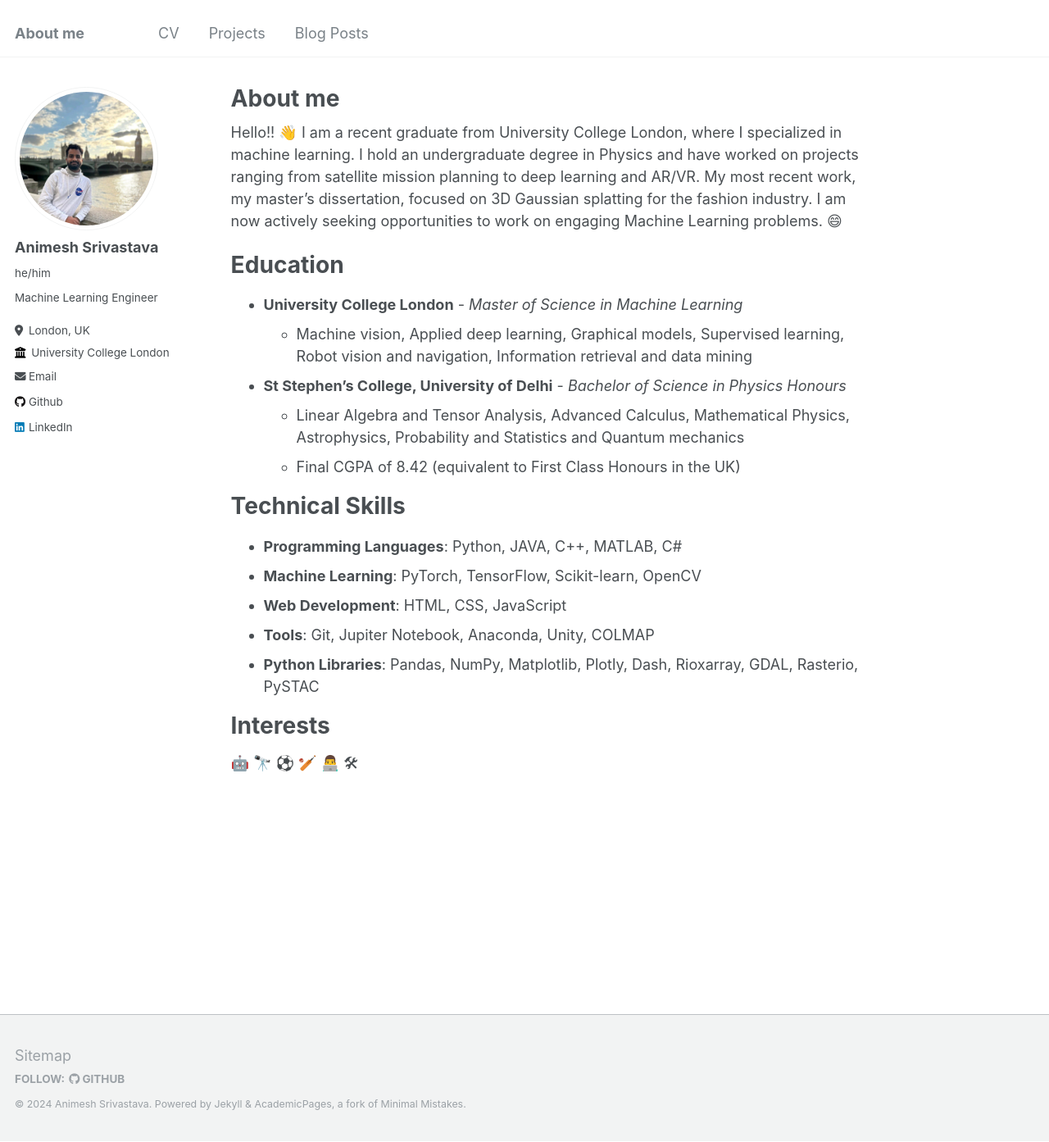
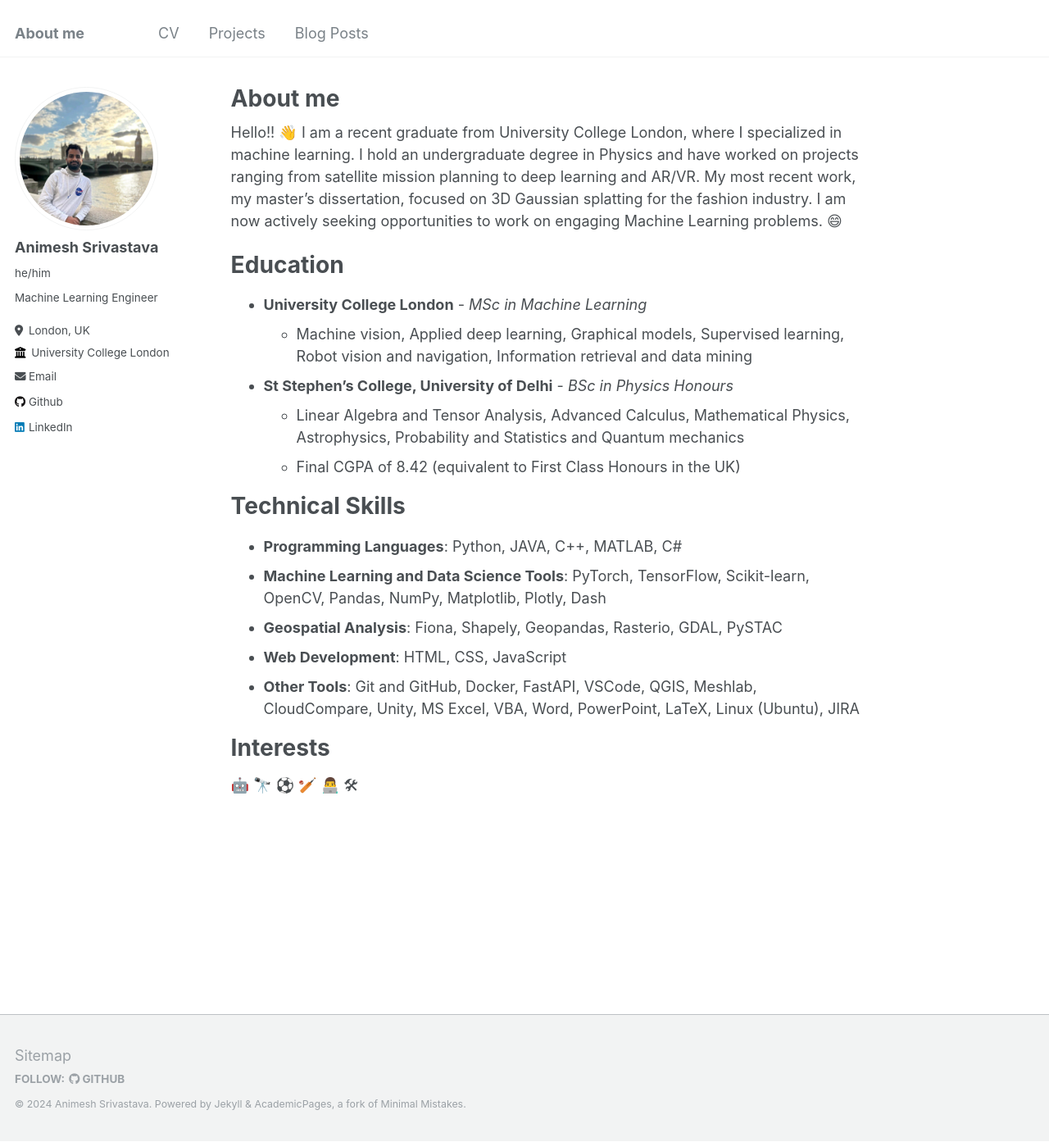
Before and after one commit to animesh-77/animesh-77.github.io, a Jekyll site: the page built from _pages/about.md, in a window 1280 px wide and 1393 px high. Shown: the whole window at 82% size. Built offline with Jekyll 4.4.1, drawn with Linux system fonts in a browser that asks for light colours.

Commit message:
feat: add Docker FastAI, update CV

```diff
--- a/_pages/about.md
+++ b/_pages/about.md
@@ -13,20 +13,20 @@ Hello!! &#x1F44B; I am a recent graduate from University College London, where I
 
 # Education
 
-* **University College London** - *Master of Science in Machine Learning*
+* **University College London** - *MSc in Machine Learning*
   * Machine vision, Applied deep learning, Graphical models, Supervised learning, Robot vision and navigation, Information retrieval and data mining
 
-* **St Stephen’s College, University of Delhi** - *Bachelor of Science in Physics Honours*
+* **St Stephen’s College, University of Delhi** - *BSc in Physics Honours*
   * Linear Algebra and Tensor Analysis, Advanced Calculus, Mathematical Physics, Astrophysics, Probability and Statistics and Quantum mechanics
   * Final CGPA of 8.42 (equivalent to First Class Honours in the UK)
 
 # Technical Skills
 
 * **Programming Languages**: Python, JAVA, C++, MATLAB, C#
-* **Machine Learning**: PyTorch, TensorFlow, Scikit-learn, OpenCV
+* **Machine Learning and Data Science Tools**: PyTorch, TensorFlow, Scikit-learn, OpenCV, Pandas, NumPy, Matplotlib, Plotly, Dash
+* **Geospatial Analysis**: Fiona, Shapely, Geopandas, Rasterio, GDAL, PySTAC
 * **Web Development**: HTML, CSS, JavaScript
-* **Tools**: Git, Jupiter Notebook, Anaconda, Unity, COLMAP
-* **Python Libraries**: Pandas, NumPy, Matplotlib, Plotly, Dash, Rioxarray, GDAL, Rasterio, PySTAC
+* **Other Tools**: Git and GitHub, Docker, FastAPI, VSCode, QGIS, Meshlab, CloudCompare, Unity, MS Excel, VBA, Word, PowerPoint, LaTeX, Linux (Ubuntu), JIRA
 
 # Interests
 &#129302; &#128301; &#9917; &#127951; &#128104;&#8205;&#128187; &#128736;
```
Also changed, not shown: _pages/cv.md (+1 -1 lines), 1 other file.
